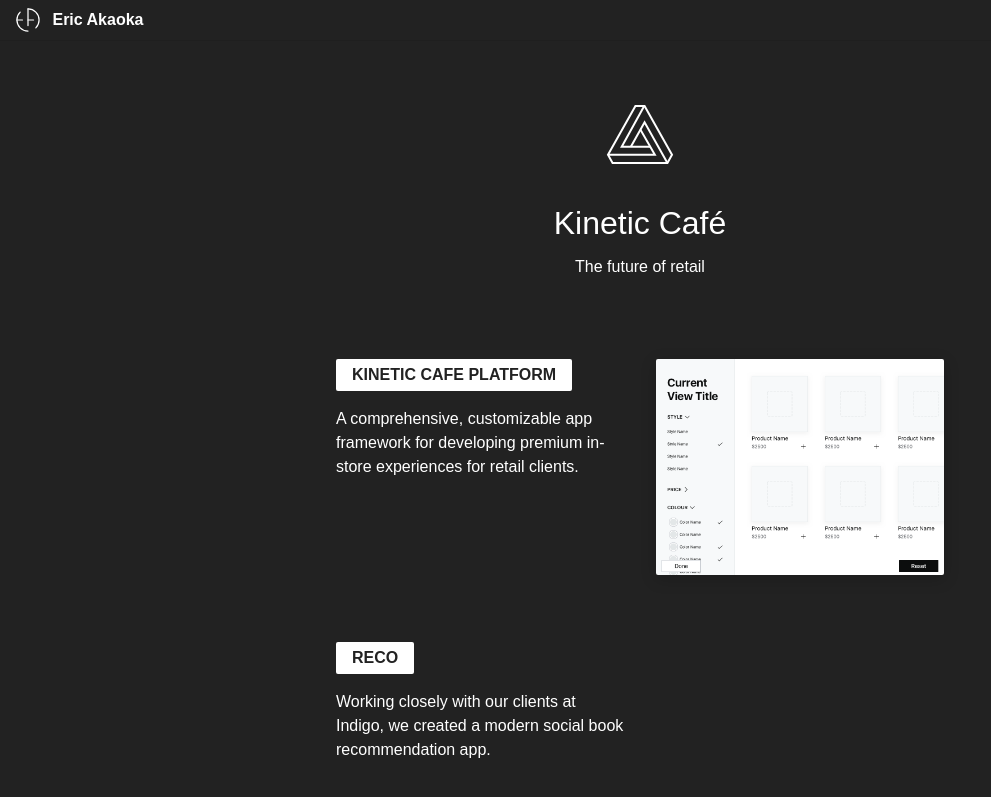
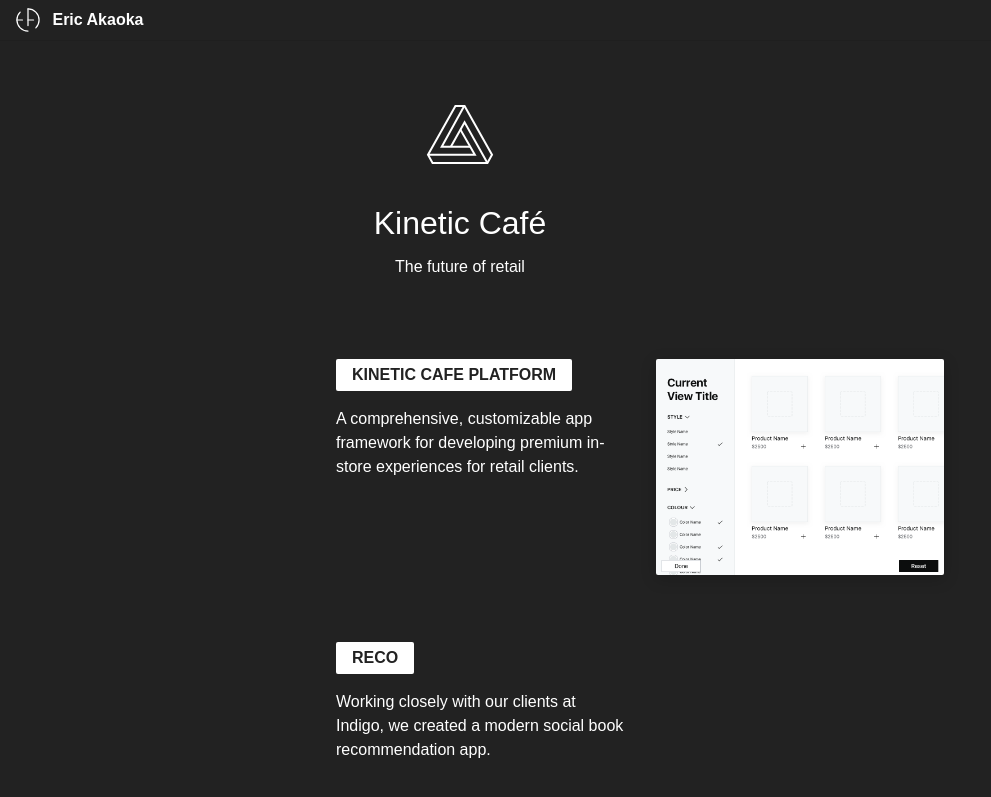
Before and after one commit to AkaokA/ea2015, a Jekyll site: the page built from work/kineticcafe.html, in a window 1280 px wide. Shown: the top 797 px of the page, without its empty margins (0-991 px from the left). Built offline with Jekyll 4.4.1, drawn with Linux system fonts in a browser that asks for light colours; nearby versions of some CDN libraries.

Commit message:
One more tweak before bed.

```diff
--- a/css/ea.scss
+++ b/css/ea.scss
@@ -427,10 +427,10 @@
 	}
 
 	.portfolio-title {
+		max-width: 600px;
 		margin-bottom: ($spacing-unit * 4);
+		padding: 0 $spacing-unit*2;
 		text-align: center;
-
-
 	}
 
 	.work-item {
```
